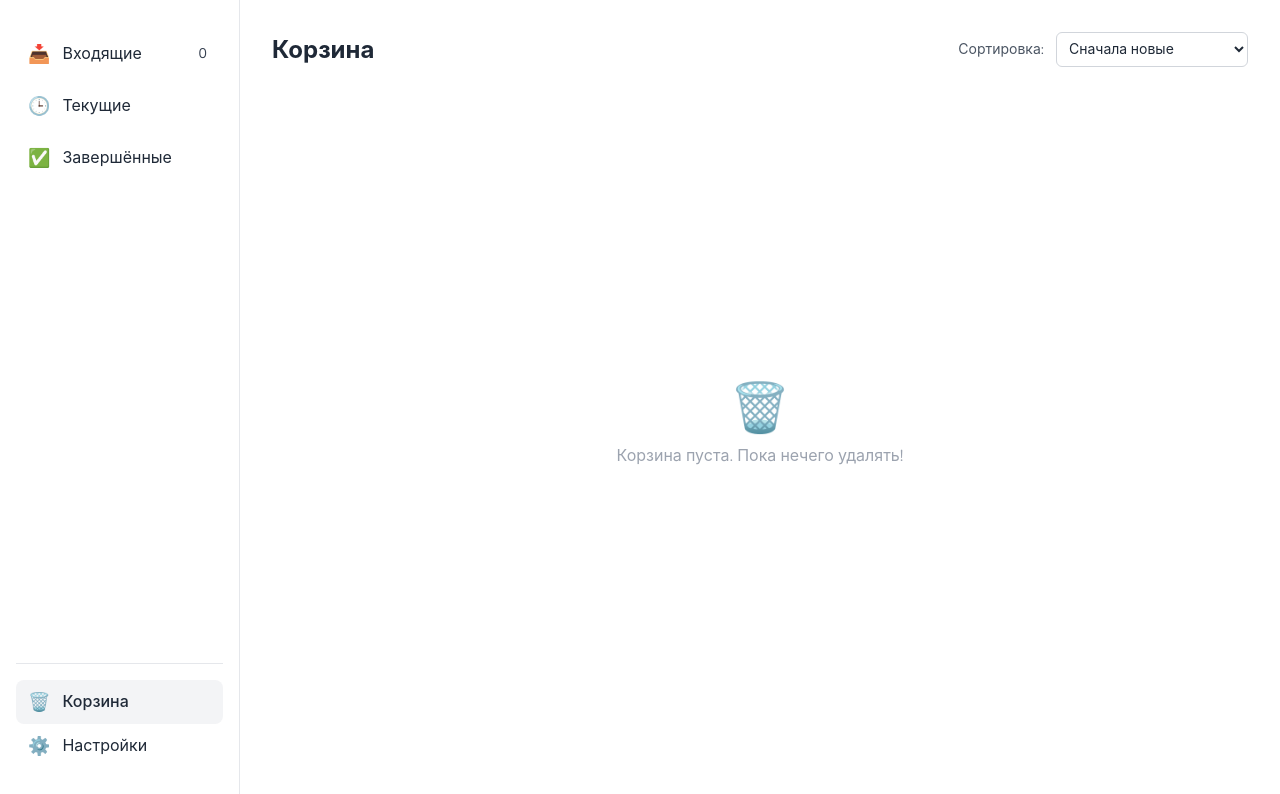
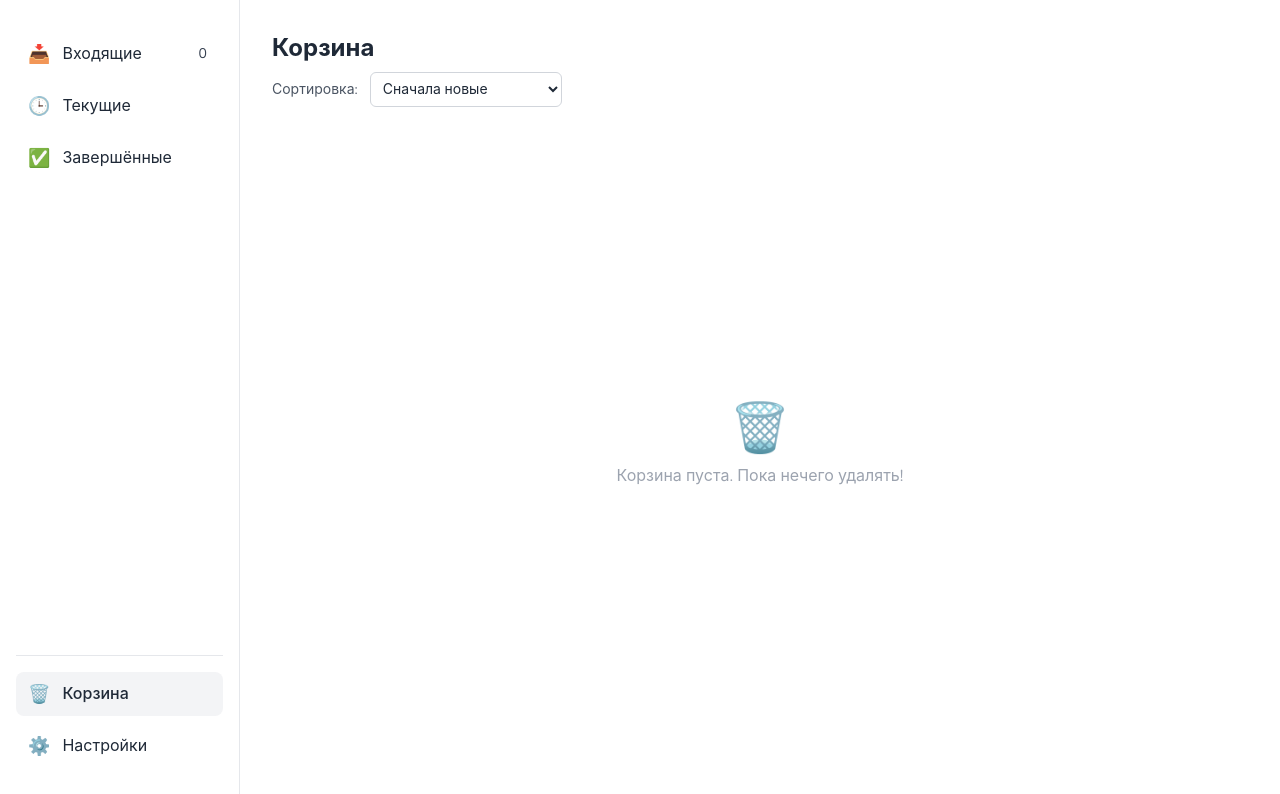
Before and after one commit to DaniilKalts/dmark-todo-list, a React (Vite) app in the folder client/frontend/: page /trash in a window 1280 px wide. Shown: the top 794 px of the page. Built offline with nearby package versions, Linux system fonts and the light colour scheme; no server answers.

Commit message:
feat(client): add empty trash button on trash page

```diff
--- a/client/frontend/src/App.jsx
+++ b/client/frontend/src/App.jsx
@@ -18,6 +18,7 @@ function App() {
     handleDeleteTask,
     handleRestoreTask,
     handleHardDeleteTask,
+    handleEmptyTrash,
   } = useTasks();
 
   const [sidebarOpen, setSidebarOpen] = useState(false);
@@ -100,6 +101,7 @@ function App() {
                   loadTasks={loadTasks}
                   onRestore={handleRestoreTask}
                   onHardDelete={handleHardDeleteTask}
+                  onEmptyTrash={handleEmptyTrash}
                 />
               }
             />
--- a/client/frontend/src/api/tasks.js
+++ b/client/frontend/src/api/tasks.js
@@ -27,3 +27,7 @@ export async function restoreTask(task) {
 export async function hardDeleteTask(task) {
   await fetch(`${BASE_URL}/${task.id}`, { method: 'DELETE' });
 }
+
+export async function emptyTrash() {
+  await fetch(`${BASE_URL}/trash`, { method: 'DELETE' });
+}
--- a/client/frontend/src/components/Sidebar.jsx
+++ b/client/frontend/src/components/Sidebar.jsx
@@ -66,7 +66,7 @@ export default function Sidebar({ id = 'app-sidebar', pendingCount, isOpen = fal
           </Link>
         </nav>
 
-        <nav className="mt-auto pt-4 border-t border-gray-200 dark:border-gray-700">
+        <nav className="flex flex-col gap-2 mt-auto pt-4 border-t border-gray-200 dark:border-gray-700">
           <Link
             to="/trash"
             onClick={handleNavClick}
--- a/client/frontend/src/hooks/useTasks.js
+++ b/client/frontend/src/hooks/useTasks.js
@@ -1,5 +1,12 @@
 import { useState, useCallback } from 'react';
-import { fetchTasks, toggleTask, trashTask, restoreTask, hardDeleteTask } from '../api/tasks';
+import {
+  fetchTasks,
+  toggleTask,
+  trashTask,
+  restoreTask,
+  hardDeleteTask,
+  emptyTrash,
+} from '../api/tasks';
 
 export function useTasks() {
   const [tasks, setTasks] = useState([]);
@@ -33,6 +40,11 @@ export function useTasks() {
     await loadTasks(filter, order);
   };
 
+  const handleEmptyTrash = async (filter = 'deleted', order = 'desc') => {
+    await emptyTrash();
+    await loadTasks(filter, order);
+  };
+
   return {
     tasks,
     pendingCount,
@@ -41,5 +53,6 @@ export function useTasks() {
     handleDeleteTask,
     handleRestoreTask,
     handleHardDeleteTask,
+    handleEmptyTrash,
   };
 }
--- a/client/frontend/src/pages/TrashPage.jsx
+++ b/client/frontend/src/pages/TrashPage.jsx
@@ -3,26 +3,76 @@ import TaskList from '../components/TaskList';
 import TaskFilters from '../components/TaskFilters';
 import EmptyState from '../components/EmptyState';
 
-export default function TrashPage({ tasks, loadTasks, onRestore, onHardDelete }) {
+export default function TrashPage({ tasks, loadTasks, onRestore, onHardDelete, onEmptyTrash }) {
     const [order, setOrder] = useState('desc');
+    const [isClearing, setIsClearing] = useState(false);
 
     useEffect(() => {
         loadTasks('deleted', order);
     }, [order, loadTasks]);
 
-  const handleRestore = async task => {
+    const handleRestore = async (task) => {
         await onRestore(task, 'deleted', order);
     };
 
+    const handleEmptyTrash = async () => {
+        if (!tasks.length) return;
+        const ok = window.confirm('Очистить корзину? Это удалит все задачи безвозвратно.');
+        if (!ok) return;
+
+        try {
+            setIsClearing(true);
+            await onEmptyTrash('deleted', order);
+        } finally {
+            setIsClearing(false);
+        }
+    };
+
+    const isEmpty = tasks.length === 0;
+
     return (
         <>
-      <div className="flex flex-col sm:flex-row sm:items-center sm:justify-between gap-2 mb-4">
+            {/* Заголовок */}
+            <div className="mb-4">
                 <h1 className="text-xl sm:text-2xl font-bold text-gray-800 dark:text-gray-200">Корзина</h1>
-        <TaskFilters order={order} setOrder={setOrder} />
+
+                {/* Панель управления: на мобиле в столбик, на sm+ в одну строку */}
+                <div className="mt-2 flex flex-col sm:flex-row sm:items-center sm:justify-between gap-2">
+                    <TaskFilters
+                        order={order}
+                        setOrder={setOrder}
+                        className="w-full sm:w-auto"
+                    />
+
+                    {/* Кнопка показывается только если есть задачи в корзине */}
+                    {!isEmpty && (
+                        <button
+                            type="button"
+                            onClick={handleEmptyTrash}
+                            disabled={isClearing}
+                            className="
+                w-full sm:w-auto
+                inline-flex items-center justify-center gap-2 h-10 px-3 rounded-lg
+                border border-red-300 dark:border-red-600
+                text-red-600 dark:text-red-400
+                hover:bg-red-50 dark:hover:bg-red-900/20 hover:border-red-500
+                active:scale-[.98]
+                disabled:opacity-50 disabled:cursor-not-allowed
+                transition whitespace-nowrap
+              "
+                            aria-label="Очистить корзину"
+                            title="Удалить все задачи из корзины"
+                        >
+                            <span className="text-lg">🧹</span>
+                            <span>Очистить корзину</span>
+                        </button>
+                    )}
+                </div>
             </div>
 
+            {/* Контент */}
             <div className="flex-1 flex">
-        {tasks.length === 0 ? (
+                {isEmpty ? (
                     <div className="flex-1 grid place-items-center">
                         <EmptyState icon="🗑️" message="Корзина пуста. Пока нечего удалять!" />
                     </div>
@@ -32,10 +82,10 @@ export default function TrashPage({ tasks, loadTasks, onRestore, onHardDelete })
                             tasks={tasks}
                             isTrash
                             onRestore={handleRestore}
-              onHardDelete={task => onHardDelete(task, 'deleted', order)}
+                            onHardDelete={(task) => onHardDelete(task, 'deleted', order)}
                         />
                     </div>
-        )}{' '}
+                )}
             </div>
         </>
     );
```
Lines whose indentation alone changed are shown as unchanged.
